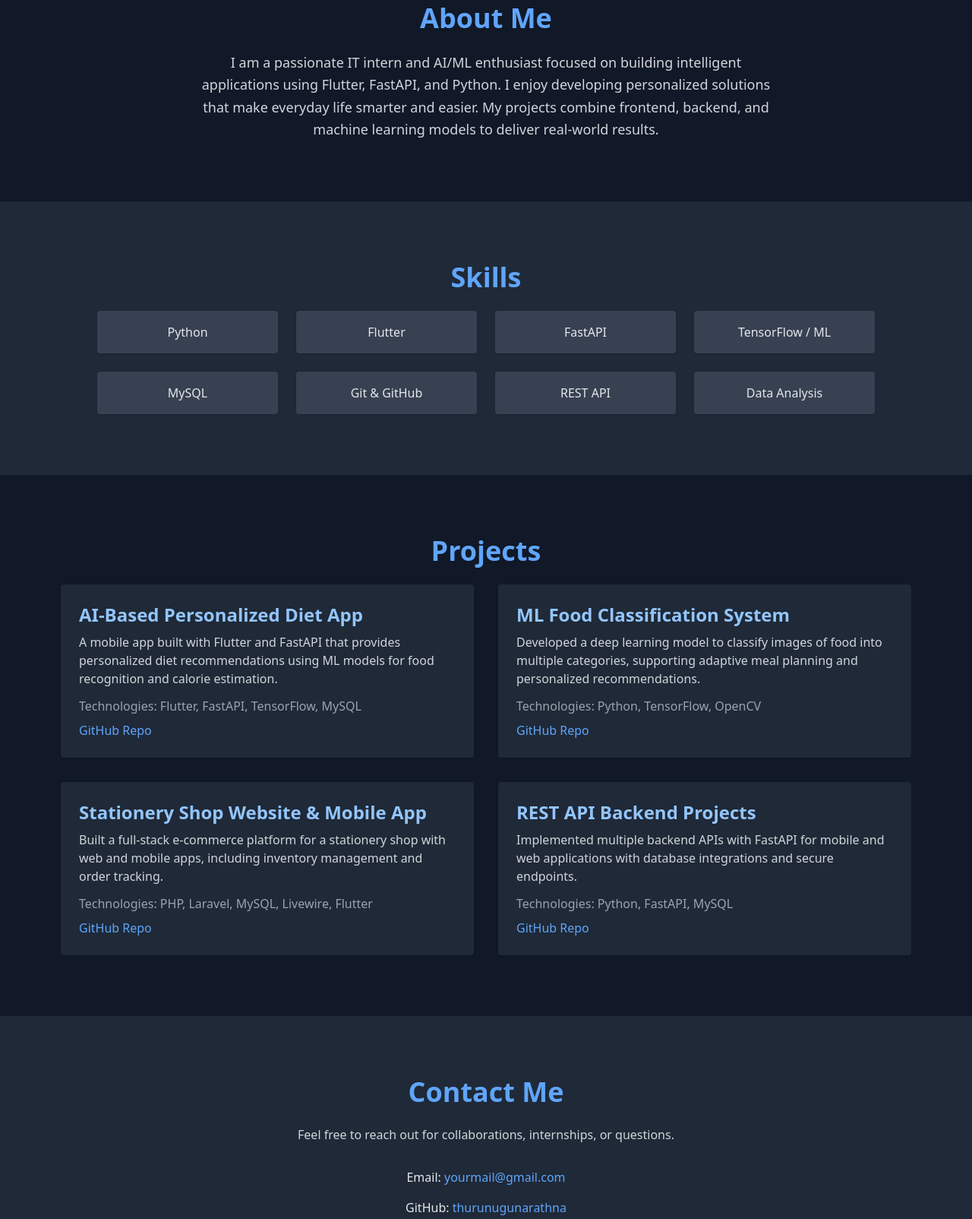
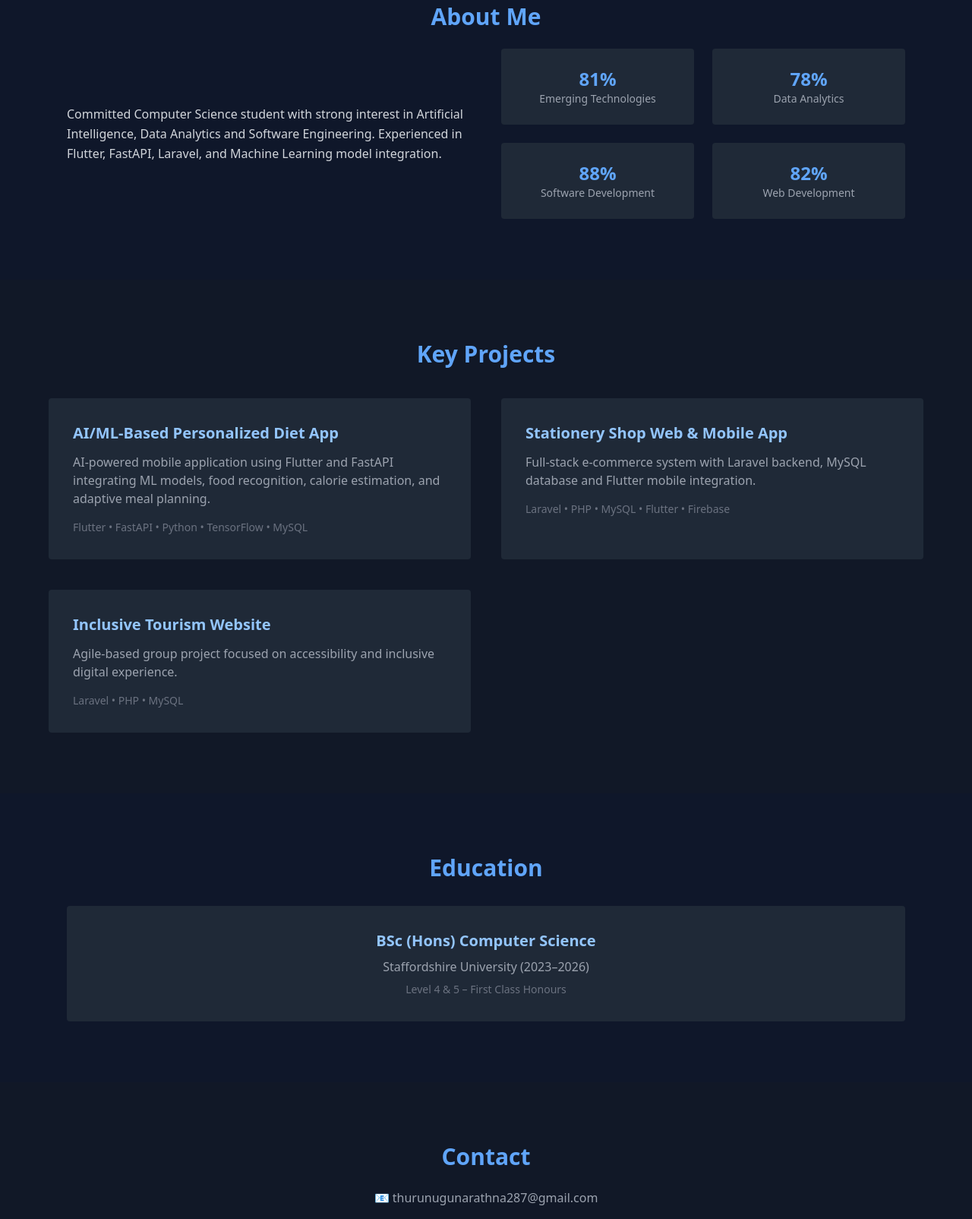
Before and after one commit to ThurunuG/ThurunuG, a plain HTML site: page index.html in a window 1280 px wide. Shown: the part 876-2480 px from the top of the page at 76% size. Drawn offline with nearby package versions, Linux system fonts and the light colour scheme.

Commit message:
Update index.html

```diff
--- a/index.html
+++ b/index.html
@@ -3,129 +3,196 @@
 <head>
 <meta charset="UTF-8">
 <meta name="viewport" content="width=device-width, initial-scale=1.0">
-  <title>Thurunu Gunarathna | Portfolio</title>
+<title>Thurunu Theshan Gunarathna | AI/ML Portfolio</title>
+
 <script src="https://cdn.tailwindcss.com"></script>
-  <!-- AOS Library for scroll animations -->
 <link href="https://unpkg.com/aos@2.3.4/dist/aos.css" rel="stylesheet">
 <script src="https://unpkg.com/aos@2.3.4/dist/aos.js"></script>
+
 <style>
-    /* Smooth hover tilt effect for project cards */
-    .tilt-card {
-      transition: transform 0.3s ease, box-shadow 0.3s ease;
+body { background: #0f172a; }
+
+/* Typing Cursor */
+.typing::after {
+  content: "|";
+  animation: blink 1s infinite;
 }
-    .tilt-card:hover {
-      transform: translateY(-8px) scale(1.03);
-      box-shadow: 0 20px 40px rgba(0, 0, 0, 0.4);
+@keyframes blink {
+  0%,100%{opacity:1}
+  50%{opacity:0}
+}
+
+/* Card Hover */
+.card-hover {
+  transition: all 0.3s ease;
+}
+.card-hover:hover {
+  transform: translateY(-8px);
+  box-shadow: 0 20px 40px rgba(0,0,0,0.4);
 }
 </style>
 </head>
-<body class="bg-gray-900 text-gray-200 scroll-smooth">
+
+<body class="text-gray-200 scroll-smooth">
 
 <!-- NAVBAR -->
-  <header class="fixed w-full bg-gray-800 shadow z-50">
+<header class="fixed w-full backdrop-blur bg-gray-900/70 z-50 shadow">
   <div class="max-w-6xl mx-auto flex justify-between items-center p-4">
-      <a href="#" class="text-xl font-bold text-blue-400">Thurunu Gunarathna</a>
-      <nav class="space-x-6">
-        <a href="#about" class="hover:text-blue-400 transition">About</a>
-        <a href="#skills" class="hover:text-blue-400 transition">Skills</a>
-        <a href="#projects" class="hover:text-blue-400 transition">Projects</a>
-        <a href="#contact" class="hover:text-blue-400 transition">Contact</a>
+    <h1 class="text-lg font-bold text-blue-400">Thurunu Gunarathna</h1>
+    <nav class="space-x-6 text-sm">
+      <a href="#about" class="hover:text-blue-400">About</a>
+      <a href="#projects" class="hover:text-blue-400">Projects</a>
+      <a href="#education" class="hover:text-blue-400">Education</a>
+      <a href="#contact" class="hover:text-blue-400">Contact</a>
     </nav>
   </div>
 </header>
 
-  <!-- HERO SECTION -->
-  <section id="hero" class="min-h-screen flex flex-col justify-center items-center text-center px-4 bg-gradient-to-b from-gray-900 via-gray-800 to-gray-900 pt-24">
-    <h1 class="text-5xl font-bold mb-4 text-blue-400" data-aos="fade-down" data-aos-duration="1000">Thurunu Gunarathna</h1>
-    <p class="text-xl mb-6 text-gray-300" data-aos="fade-up" data-aos-duration="1000" data-aos-delay="300">IT Intern | AI/ML Enthusiast | Flutter & FastAPI Developer</p>
-    <a href="#projects" class="bg-blue-400 text-gray-900 px-6 py-3 rounded hover:bg-blue-500 transition transform hover:scale-105" data-aos="zoom-in" data-aos-duration="1000" data-aos-delay="500">View My Work</a>
+<!-- HERO -->
+<section class="min-h-screen flex flex-col justify-center items-center text-center px-6 pt-24 bg-gradient-to-b from-gray-900 via-slate-800 to-gray-900">
+
+<h2 class="text-5xl font-bold text-blue-400 mb-6" data-aos="fade-down">
+Thurunu Theshan Gunarathna
+</h2>
+
+<p class="text-xl text-gray-300 mb-4 typing" id="typingText"></p>
+
+<p class="max-w-2xl text-gray-400 mb-8" data-aos="fade-up">
+AI/ML-focused Computer Science undergraduate passionate about building intelligent systems, mobile applications, and scalable backend architectures.
+</p>
+
+<a href="#projects" class="bg-blue-500 px-6 py-3 rounded hover:bg-blue-600 transition transform hover:scale-105">
+View Projects
+</a>
+
 </section>
 
-  <!-- ABOUT SECTION -->
-  <section id="about" class="max-w-6xl mx-auto py-20 px-4">
-    <h2 class="text-4xl font-bold mb-6 text-center text-blue-400" data-aos="fade-right">About Me</h2>
-    <p class="text-lg max-w-3xl mx-auto text-center leading-relaxed text-gray-300" data-aos="fade-left" data-aos-delay="300">
-      I am a passionate IT intern and AI/ML enthusiast focused on building intelligent applications using Flutter, FastAPI, and Python. I enjoy developing personalized solutions that make everyday life smarter and easier. My projects combine frontend, backend, and machine learning models to deliver real-world results.
+<!-- ABOUT -->
+<section id="about" class="max-w-6xl mx-auto py-20 px-6">
+<h3 class="text-3xl font-bold text-blue-400 mb-6 text-center" data-aos="fade-right">About Me</h3>
+
+<div class="grid md:grid-cols-2 gap-10 items-center">
+
+<div data-aos="fade-right">
+<p class="text-gray-300 leading-relaxed">
+Committed Computer Science student with strong interest in Artificial Intelligence, Data Analytics and Software Engineering.
+Experienced in Flutter, FastAPI, Laravel, and Machine Learning model integration.
 </p>
-  </section>
-
-  <!-- SKILLS SECTION -->
-  <section id="skills" class="bg-gray-800 py-20 px-4">
-    <h2 class="text-4xl font-bold mb-6 text-center text-blue-400" data-aos="fade-down">Skills</h2>
-    <div class="max-w-5xl mx-auto grid grid-cols-2 sm:grid-cols-3 md:grid-cols-4 gap-6">
-      <div class="bg-gray-700 p-4 rounded shadow text-center font-medium hover:bg-blue-400 hover:text-gray-900 transition transform hover:scale-105" data-aos="zoom-in" data-aos-delay="100">Python</div>
-      <div class="bg-gray-700 p-4 rounded shadow text-center font-medium hover:bg-blue-400 hover:text-gray-900 transition transform hover:scale-105" data-aos="zoom-in" data-aos-delay="200">Flutter</div>
-      <div class="bg-gray-700 p-4 rounded shadow text-center font-medium hover:bg-blue-400 hover:text-gray-900 transition transform hover:scale-105" data-aos="zoom-in" data-aos-delay="300">FastAPI</div>
-      <div class="bg-gray-700 p-4 rounded shadow text-center font-medium hover:bg-blue-400 hover:text-gray-900 transition transform hover:scale-105" data-aos="zoom-in" data-aos-delay="400">TensorFlow / ML</div>
-      <div class="bg-gray-700 p-4 rounded shadow text-center font-medium hover:bg-blue-400 hover:text-gray-900 transition transform hover:scale-105" data-aos="zoom-in" data-aos-delay="500">MySQL</div>
-      <div class="bg-gray-700 p-4 rounded shadow text-center font-medium hover:bg-blue-400 hover:text-gray-900 transition transform hover:scale-105" data-aos="zoom-in" data-aos-delay="600">Git & GitHub</div>
-      <div class="bg-gray-700 p-4 rounded shadow text-center font-medium hover:bg-blue-400 hover:text-gray-900 transition transform hover:scale-105" data-aos="zoom-in" data-aos-delay="700">REST API</div>
-      <div class="bg-gray-700 p-4 rounded shadow text-center font-medium hover:bg-blue-400 hover:text-gray-900 transition transform hover:scale-105" data-aos="zoom-in" data-aos-delay="800">Data Analysis</div>
-    </div>
-  </section>
-
-  <!-- PROJECTS SECTION -->
-  <section id="projects" class="max-w-6xl mx-auto py-20 px-4">
-    <h2 class="text-4xl font-bold mb-6 text-center text-blue-400" data-aos="fade-up">Projects</h2>
-    <div class="grid md:grid-cols-2 gap-8">
-
-      <!-- Project 1 -->
-      <div class="tilt-card bg-gray-800 rounded shadow p-6 hover:bg-gray-700" data-aos="fade-right" data-aos-duration="1000">
-        <h3 class="text-2xl font-semibold mb-2 text-blue-300">AI-Based Personalized Diet App</h3>
-        <p class="mb-3 text-gray-300">A mobile app built with Flutter and FastAPI that provides personalized diet recommendations using ML models for food recognition and calorie estimation.</p>
-        <p class="font-medium mb-2 text-gray-400">Technologies: Flutter, FastAPI, TensorFlow, MySQL</p>
-        <a href="#" class="text-blue-400 hover:underline">GitHub Repo</a>
 </div>
 
-      <!-- Project 2 -->
-      <div class="tilt-card bg-gray-800 rounded shadow p-6 hover:bg-gray-700" data-aos="fade-left" data-aos-duration="1000" data-aos-delay="200">
-        <h3 class="text-2xl font-semibold mb-2 text-blue-300">ML Food Classification System</h3>
-        <p class="mb-3 text-gray-300">Developed a deep learning model to classify images of food into multiple categories, supporting adaptive meal planning and personalized recommendations.</p>
-        <p class="font-medium mb-2 text-gray-400">Technologies: Python, TensorFlow, OpenCV</p>
-        <a href="#" class="text-blue-400 hover:underline">GitHub Repo</a>
+<div class="grid grid-cols-2 gap-6 text-center" data-aos="fade-left">
+<div class="bg-gray-800 p-6 rounded card-hover">
+<h4 class="text-2xl font-bold text-blue-400">81%</h4>
+<p class="text-gray-400 text-sm">Emerging Technologies</p>
 </div>
-
-      <!-- Project 3 -->
-      <div class="tilt-card bg-gray-800 rounded shadow p-6 hover:bg-gray-700" data-aos="fade-right" data-aos-duration="1000" data-aos-delay="400">
-        <h3 class="text-2xl font-semibold mb-2 text-blue-300">Stationery Shop Website & Mobile App</h3>
-        <p class="mb-3 text-gray-300">Built a full-stack e-commerce platform for a stationery shop with web and mobile apps, including inventory management and order tracking.</p>
-        <p class="font-medium mb-2 text-gray-400">Technologies: PHP, Laravel, MySQL, Livewire, Flutter</p>
-        <a href="#" class="text-blue-400 hover:underline">GitHub Repo</a>
+<div class="bg-gray-800 p-6 rounded card-hover">
+<h4 class="text-2xl font-bold text-blue-400">78%</h4>
+<p class="text-gray-400 text-sm">Data Analytics</p>
 </div>
-
-      <!-- Project 4 -->
-      <div class="tilt-card bg-gray-800 rounded shadow p-6 hover:bg-gray-700" data-aos="fade-left" data-aos-duration="1000" data-aos-delay="600">
-        <h3 class="text-2xl font-semibold mb-2 text-blue-300">REST API Backend Projects</h3>
-        <p class="mb-3 text-gray-300">Implemented multiple backend APIs with FastAPI for mobile and web applications with database integrations and secure endpoints.</p>
-        <p class="font-medium mb-2 text-gray-400">Technologies: Python, FastAPI, MySQL</p>
-        <a href="#" class="text-blue-400 hover:underline">GitHub Repo</a>
+<div class="bg-gray-800 p-6 rounded card-hover">
+<h4 class="text-2xl font-bold text-blue-400">88%</h4>
+<p class="text-gray-400 text-sm">Software Development</p>
+</div>
+<div class="bg-gray-800 p-6 rounded card-hover">
+<h4 class="text-2xl font-bold text-blue-400">82%</h4>
+<p class="text-gray-400 text-sm">Web Development</p>
+</div>
 </div>
 
 </div>
 </section>
 
-  <!-- CONTACT SECTION -->
-  <section id="contact" class="bg-gray-800 py-20 px-4">
-    <h2 class="text-4xl font-bold mb-6 text-center text-blue-400" data-aos="fade-down">Contact Me</h2>
-    <p class="text-center mb-8 text-gray-300" data-aos="fade-up" data-aos-delay="200">Feel free to reach out for collaborations, internships, or questions.</p>
-    <div class="max-w-2xl mx-auto text-center space-y-4" data-aos="zoom-in" data-aos-delay="400">
-      <p>Email: <a href="mailto:yourmail@gmail.com" class="text-blue-400 hover:underline">yourmail@gmail.com</a></p>
-      <p>GitHub: <a href="https://github.com/thurunugunarathna" class="text-blue-400 hover:underline">thurunugunarathna</a></p>
-      <p>LinkedIn: <a href="https://linkedin.com/in/thurunugunarathna" class="text-blue-400 hover:underline">thurunugunarathna</a></p>
-      <a href="resume.pdf" download class="inline-block bg-blue-400 text-gray-900 px-6 py-3 rounded hover:bg-blue-500 transition transform hover:scale-105 mt-4">Download CV</a>
+<!-- PROJECTS -->
+<section id="projects" class="bg-gray-900 py-20 px-6">
+<h3 class="text-3xl font-bold text-blue-400 mb-10 text-center" data-aos="fade-up">Key Projects</h3>
+
+<div class="max-w-6xl mx-auto grid md:grid-cols-2 gap-10">
+
+<div class="bg-gray-800 p-8 rounded card-hover" data-aos="fade-right">
+<h4 class="text-xl font-semibold text-blue-300 mb-3">AI/ML-Based Personalized Diet App</h4>
+<p class="text-gray-400 mb-4">
+AI-powered mobile application using Flutter and FastAPI integrating ML models, food recognition, calorie estimation, and adaptive meal planning.
+</p>
+<p class="text-sm text-gray-500">Flutter • FastAPI • Python • TensorFlow • MySQL</p>
+</div>
+
+<div class="bg-gray-800 p-8 rounded card-hover" data-aos="fade-left">
+<h4 class="text-xl font-semibold text-blue-300 mb-3">Stationery Shop Web & Mobile App</h4>
+<p class="text-gray-400 mb-4">
+Full-stack e-commerce system with Laravel backend, MySQL database and Flutter mobile integration.
+</p>
+<p class="text-sm text-gray-500">Laravel • PHP • MySQL • Flutter • Firebase</p>
+</div>
+
+<div class="bg-gray-800 p-8 rounded card-hover" data-aos="fade-right">
+<h4 class="text-xl font-semibold text-blue-300 mb-3">Inclusive Tourism Website</h4>
+<p class="text-gray-400 mb-4">
+Agile-based group project focused on accessibility and inclusive digital experience.
+</p>
+<p class="text-sm text-gray-500">Laravel • PHP • MySQL</p>
+</div>
+
 </div>
 </section>
 
-  <!-- FOOTER -->
-  <footer class="bg-gray-900 py-6 text-center text-gray-500">
-    &copy; 2026 Thurunu Gunarathna. All rights reserved.
+<!-- EDUCATION -->
+<section id="education" class="max-w-6xl mx-auto py-20 px-6">
+<h3 class="text-3xl font-bold text-blue-400 mb-8 text-center" data-aos="fade-up">Education</h3>
+
+<div class="bg-gray-800 p-8 rounded card-hover text-center" data-aos="zoom-in">
+<h4 class="text-xl font-semibold text-blue-300 mb-2">BSc (Hons) Computer Science</h4>
+<p class="text-gray-400">Staffordshire University (2023–2026)</p>
+<p class="text-gray-500 text-sm mt-2">Level 4 & 5 – First Class Honours</p>
+</div>
+</section>
+
+<!-- CONTACT -->
+<section id="contact" class="bg-gray-900 py-20 px-6 text-center">
+<h3 class="text-3xl font-bold text-blue-400 mb-6" data-aos="fade-down">Contact</h3>
+
+<p class="text-gray-400 mb-4">📧 thurunugunarathna287@gmail.com</p>
+<p class="text-gray-400 mb-4">📱 +94 72 193 1382</p>
+
+<a href="Thurunu.pdf" download class="bg-blue-500 px-6 py-3 rounded hover:bg-blue-600 transition transform hover:scale-105">
+Download CV
+</a>
+
+</section>
+
+<footer class="py-6 text-center text-gray-600 bg-gray-950">
+© 2026 Thurunu Theshan Gunarathna
 </footer>
 
 <script>
-    AOS.init({
-      once: true, // Animations happen only once
-      duration: 1000, // global duration
-    });
+AOS.init({ once:true });
+
+const roles = ["AI/ML Enthusiast","Flutter Developer","Backend Developer","Data Analytics Student"];
+let i = 0;
+let j = 0;
+let currentRole = "";
+let isDeleting = false;
+const typingElement = document.getElementById("typingText");
+
+function type() {
+if (i < roles.length) {
+if (!isDeleting && j <= roles[i].length) {
+currentRole = roles[i].substring(0, j++);
+typingElement.textContent = currentRole;
+} else if (isDeleting && j >= 0) {
+currentRole = roles[i].substring(0, j--);
+typingElement.textContent = currentRole;
+}
+
+if (j == roles[i].length) isDeleting = true;
+if (j == 0 && isDeleting) {
+isDeleting = false;
+i++;
+}
+if (i == roles.length) i = 0;
+}
+setTimeout(type, isDeleting ? 50 : 100);
+}
+type();
 </script>
 
 </body>
```
Lines whose indentation alone changed are shown as unchanged.
